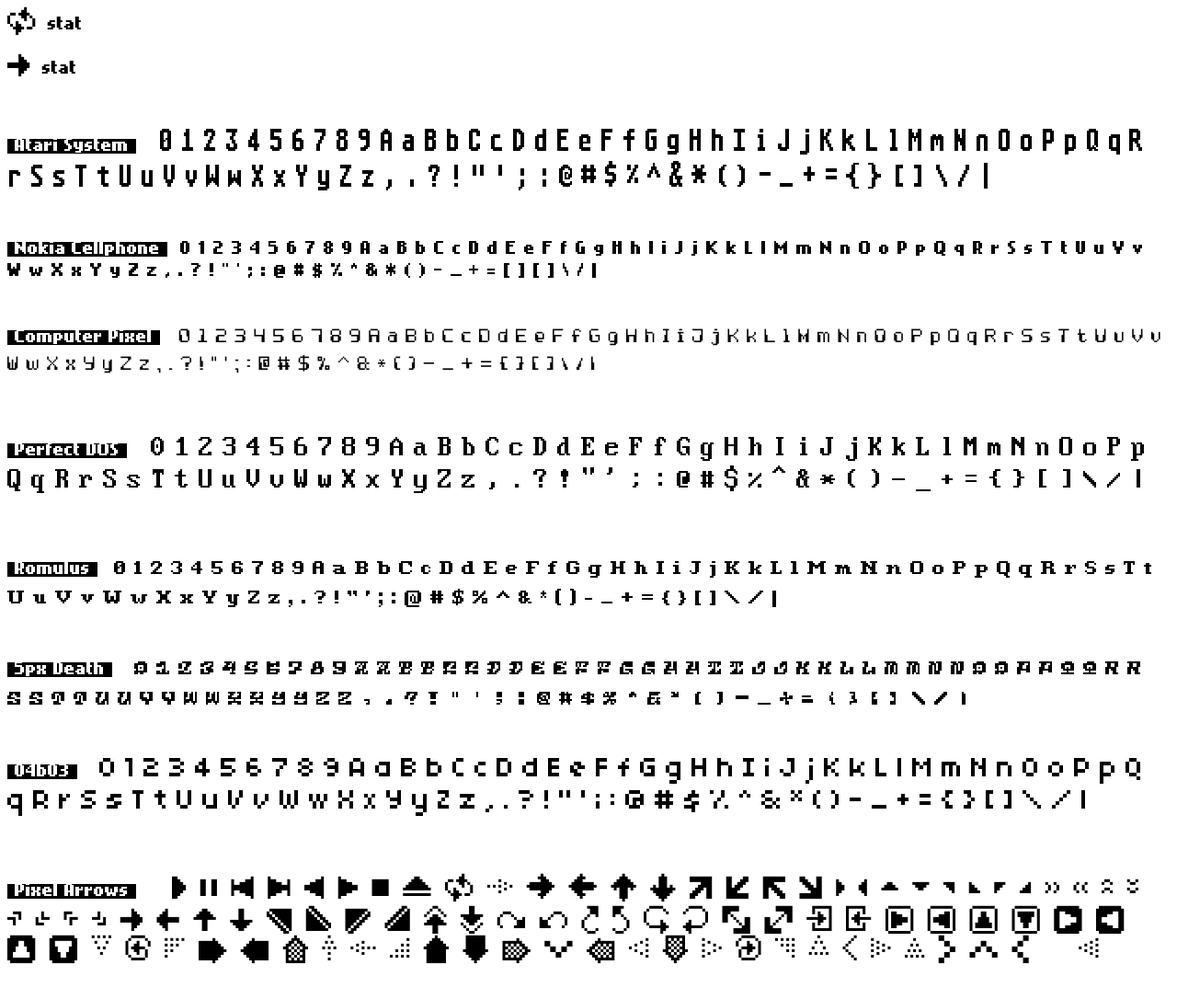
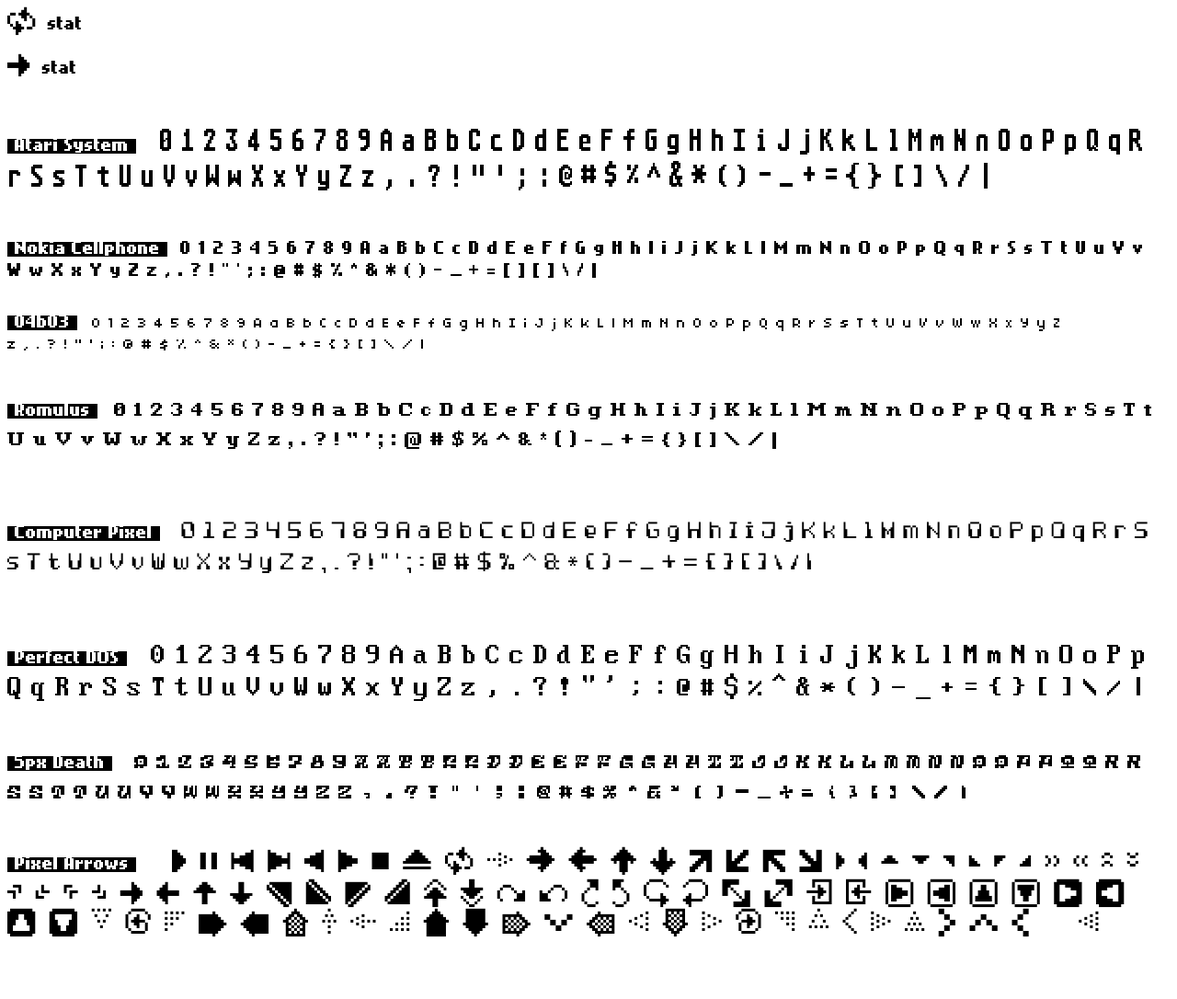
Before and after one commit to shuuki/1dog-twine, a plain HTML site: page v3/assets/css/demo.html in a window 1280 px wide. Shown: the whole page at 92% size. After the commit the page ends 1059 px from the top, so only its background shows below. Drawn offline with Linux system fonts and the light colour scheme.

Commit message:
remixing type demo

```diff
--- a/v3/assets/css/demo.html
+++ b/v3/assets/css/demo.html
@@ -30,11 +30,11 @@
 
 			.atari { font-family: 'Atari System'; font-size: 32px; }
 			.nokia { font-family: 'Nokia Cellphone'; font-size: 16px; }
-			.pixel { font-family: 'Computer Pixel'; font-size: 32px;}
+			.pixel { font-family: 'Computer Pixel'; font-size: 39px;}
 			.dos { font-family: 'Perfect DOS'; font-size: 32px; }
 			.romulus { font-family: 'Romulus'; font-size: 32px; }
 			.death { font-family: '5px Death'; font-size: 16px; }
-			.fourbee { font-family: '04b_03'; font-size: 32px; }
+			.fourbee { font-family: '04b_03'; font-size: 16px; }
 			.arrows { font-family: 'Pixel Arrows'; font-size: 31px; line-height: 32px;}
 		</style>
 	</head>
@@ -45,11 +45,11 @@
 
 		<div class="demo atari"><span class="label">Atari System</span> 0123456789AaBbCcDdEeFfGgHhIiJjKkLlMmNnOoPpQqRrSsTtUuVvWwXxYyZz,.?!"';:@#$%^&*()-_+={}[]\/|</div>
 		<div class="demo nokia"><span class="label">Nokia Cellphone</span> 0123456789AaBbCcDdEeFfGgHhIiJjKkLlMmNnOoPpQqRrSsTtUuVvWwXxYyZz,.?!"';:@#$%^&*()-_+={}[]\/|</div>
+		<div class="demo fourbee"><span class="label">04b03</span> 0123456789AaBbCcDdEeFfGgHhIiJjKkLlMmNnOoPpQqRrSsTtUuVvWwXxYyZz,.?!"';:@#$%^&*()-_+={}[]\/|</div>
+		<div class="demo romulus"><span class="label">Romulus</span> 0123456789AaBbCcDdEeFfGgHhIiJjKkLlMmNnOoPpQqRrSsTtUuVvWwXxYyZz,.?!"';:@#$%^&*()-_+={}[]\/|</div>
 		<div class="demo pixel"><span class="label">Computer Pixel</span> 0123456789AaBbCcDdEeFfGgHhIiJjKkLlMmNnOoPpQqRrSsTtUuVvWwXxYyZz,.?!"';:@#$%^&*()-_+={}[]\/|</div>
 		<div class="demo dos"><span class="label">Perfect DOS</span> 0123456789AaBbCcDdEeFfGgHhIiJjKkLlMmNnOoPpQqRrSsTtUuVvWwXxYyZz,.?!"';:@#$%^&*()-_+={}[]\/|</div>
-		<div class="demo romulus"><span class="label">Romulus</span> 0123456789AaBbCcDdEeFfGgHhIiJjKkLlMmNnOoPpQqRrSsTtUuVvWwXxYyZz,.?!"';:@#$%^&*()-_+={}[]\/|</div>
 		<div class="demo death"><span class="label">5px Death</span> 0123456789AaBbCcDdEeFfGgHhIiJjKkLlMmNnOoPpQqRrSsTtUuVvWwXxYyZz,.?!"';:@#$%^&*()-_+={}[]\/|</div>
-		<div class="demo fourbee"><span class="label">04b03</span> 0123456789AaBbCcDdEeFfGgHhIiJjKkLlMmNnOoPpQqRrSsTtUuVvWwXxYyZz,.?!"';:@#$%^&*()-_+={}[]\/|</div>
 		<div class="demo arrows"><span class="label">Pixel Arrows</span> 0123456789AaBbCcDdEeFfGgHhIiJjKkLlMmNnOoPpQqRrSsTtUuVvWwXxYyZz,.?!"';:@#$%^&*()-_+={}[]\/|</div>
 	</body>
 </html>
```
